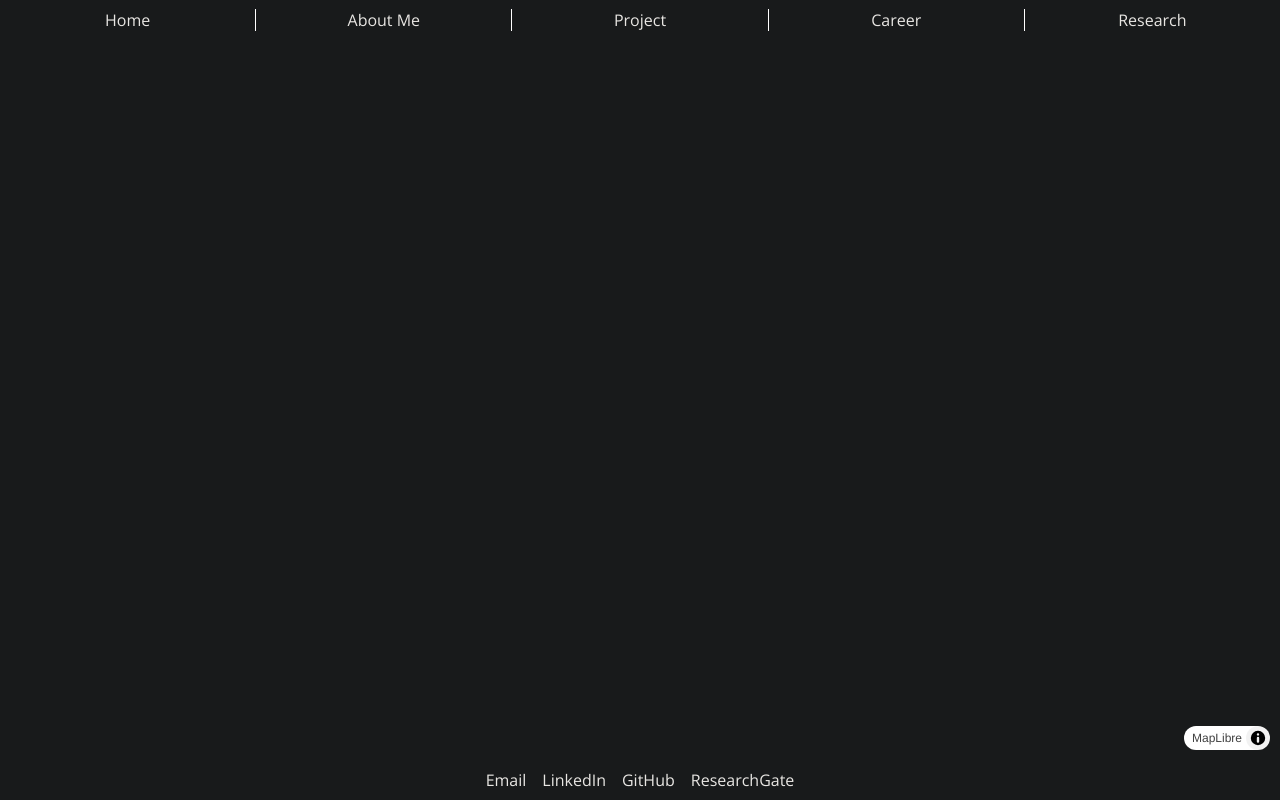
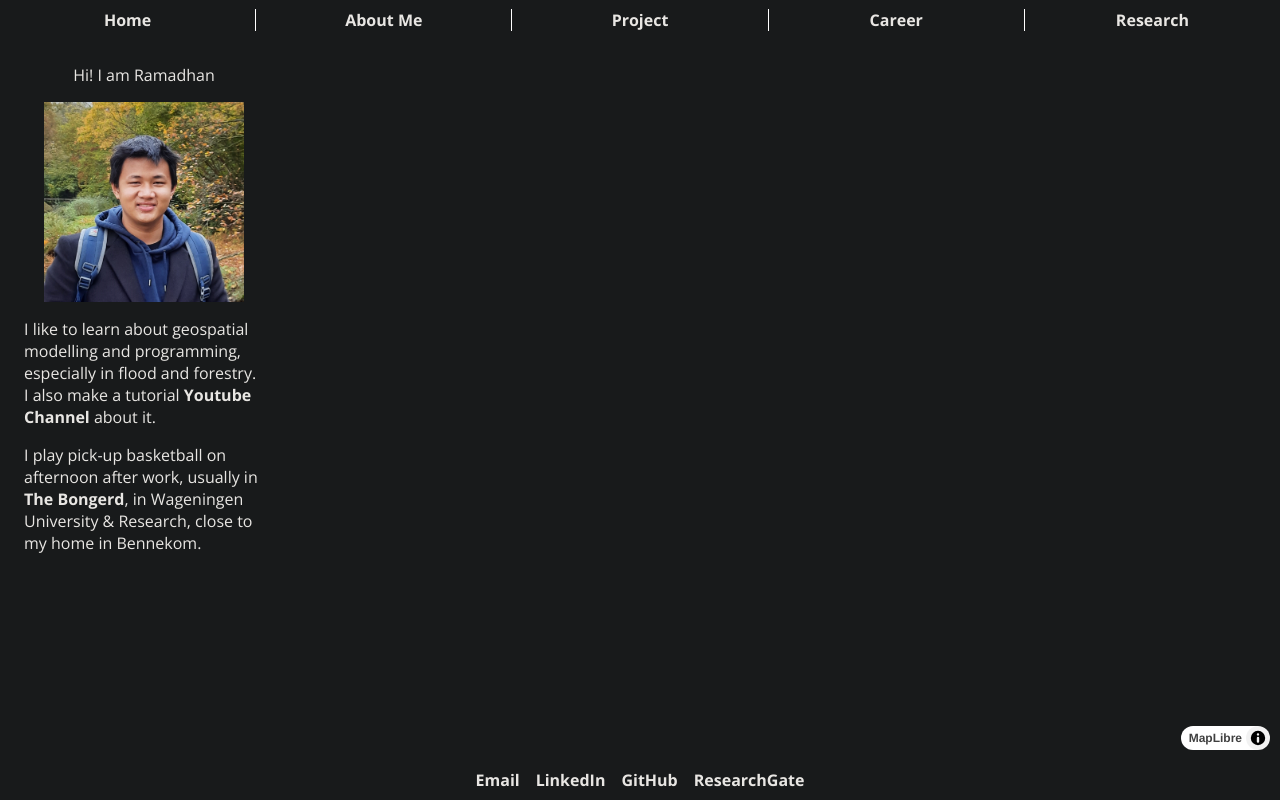
Before and after one commit to ramiqcom/ramiqcom, a Next.js app: page / in a window 1280 px wide. Built offline with nearby package versions, Linux system fonts and the light colour scheme; no server answers.

Commit message:
add profile

```diff
--- a/src/app/globals.css
+++ b/src/app/globals.css
@@ -15,6 +15,7 @@ body {
 a {
   color: #e8e6e3;
   text-decoration: none;
+  font-weight: bold;
 }
 
 a:hover {
@@ -177,12 +178,16 @@ button:disabled {
   align-items: center;
 }
 
-.align-items-stretch {
-  align-items: stretch;
+.align-content-center {
+  align-content: center;
 }
 
 .justify-content-center {
   justify-content: center;
+}
+
+.align-items-stretch {
+  align-items: stretch;
 }
 
 .text-center {
@@ -263,3 +268,15 @@ button:disabled {
   max-height: 60vh;
   font-size: smaller;
 }
+
+#profile {
+  max-width: 30vh;
+}
+
+#header {
+  height: 5%;
+}
+
+#footer {
+  height: 5%;
+}
--- a/src/app/page.tsx
+++ b/src/app/page.tsx
@@ -1,4 +1,4 @@
-import App from '../components/app';
+import App from '@/components/app';
 export default function Home() {
   return <App />;
 }
--- a/src/components/app.tsx
+++ b/src/components/app.tsx
@@ -3,12 +3,12 @@
 import MapCanvas from './map';
 import Panel from './panel';
 
+import contact from '@/data/contact.json';
+import pages from '@/data/pages.json';
+import { Context } from '@/module.ts/store';
+import { Page } from '@/module.ts/type';
 import Link from 'next/link';
 import { useState } from 'react';
-import contact from '../data/contact.json';
-import pages from '../data/pages.json';
-import { Context } from '../module.ts/store';
-import { Page } from '../module.ts/type';
 
 export default function App() {
   const [page, setPage] = useState<Page>('home');
@@ -57,7 +57,10 @@ function Footer() {
     </a>
   ));
   return (
-    <div id='footer' className='flexible justify-content-center frame align-items-center gap'>
+    <div
+      id='footer'
+      className='flexible align-content-center align-items-center justify-content-center gap'
+    >
       {contactDiv}
     </div>
   );
--- a/src/components/map.tsx
+++ b/src/components/map.tsx
@@ -1,8 +1,8 @@
+import { Context } from '@/module.ts/store';
 import { point } from '@turf/turf';
 import { LngLatLike, Map } from 'maplibre-gl';
 import 'maplibre-gl/dist/maplibre-gl.css';
 import { useContext, useEffect, useState } from 'react';
-import { Context } from '../module.ts/store';
 
 export default function MapCanvas() {
   const { page } = useContext(Context);
--- a/src/components/panel.tsx
+++ b/src/components/panel.tsx
@@ -1,8 +1,45 @@
+import profileImage from '@/image/20211105_133525.jpg';
+import { Context } from '@/module.ts/store';
+import Image from 'next/image';
 import { useContext } from 'react';
-import { Context } from '../module.ts/store';
 
 export default function Panel() {
   const { page } = useContext(Context);
 
-  return <div id='panel'></div>;
+  return (
+    <div id='panel'>
+      <Introduction />
+    </div>
+  );
 }
+
+function Introduction() {
+  return (
+    <div
+      id='profile'
+      className='flexible vertical align-items-center align-content-center justify-content-center gap'
+    >
+      <div>Hi! I am Ramadhan</div>
+      <Image src={profileImage} width={200} alt='profile_image' />
+      <div>
+        I like to learn about geospatial modelling and programming, especially in flood and
+        forestry. I also make a tutorial{' '}
+        <a href='https://youtube.com/ramiqcom' target='_blank'>
+          Youtube Channel
+        </a>{' '}
+        about it.
+      </div>
+      <div>
+        I play pick-up basketball on afternoon after work, usually in{' '}
+        <a
+          href='https://www.google.com/maps?ll=51.983358,5.668158&z=14&t=m&hl=en&gl=US&mapclient=embed&q=51%C2%B058%2754.4%22N+5%C2%B040%2704.8%22E+51.981772,+5.667986@51.981772,5.667986'
+          target='_blank'
+        >
+          The Bongerd
+        </a>
+        , in Wageningen University & Research, close to my home in Bennekom.
+      </div>
+      <div></div>
+    </div>
+  );
+}
--- a/tsconfig.json
+++ b/tsconfig.json
@@ -16,7 +16,10 @@
       {
         "name": "next"
       }
-    ]
+    ],
+    "paths": {
+      "@/*": ["./src/*"]
+    }
   },
   "include": ["next-env.d.ts", ".next/types/**/*.ts", "**/*.ts", "**/*.tsx"],
   "exclude": ["node_modules"]
```
Also changed, not shown: src/image/20211105_133525.jpg (added).
